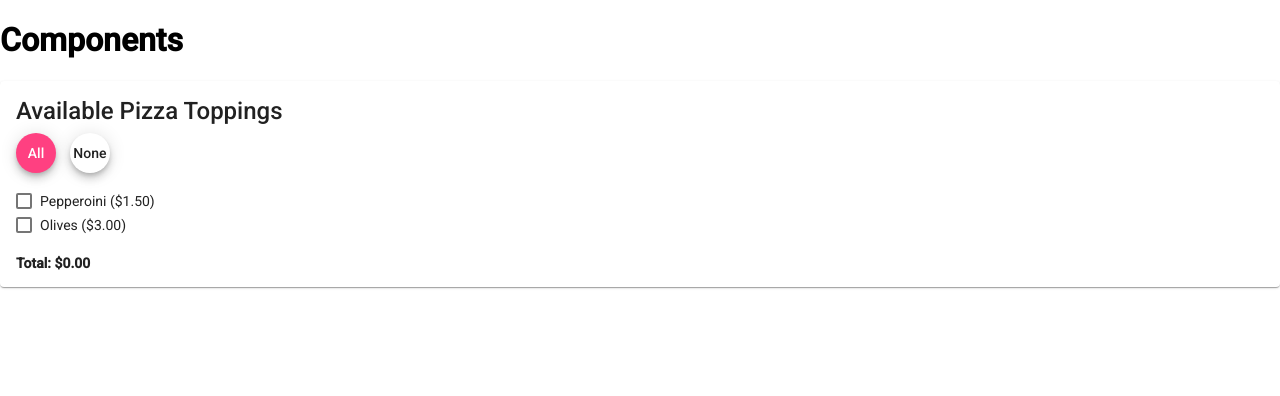
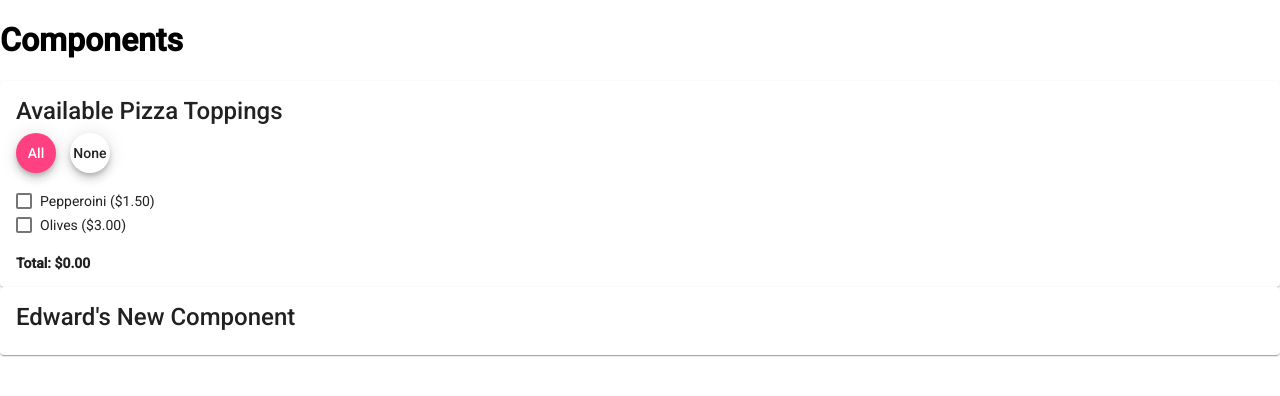
Before and after one commit to tsteelematc/components-2022ftuth, an Angular app: page / in a window 1280 px wide. Shown: the top 396 px of the page. Built offline with nearby package versions, Linux system fonts and the light colour scheme.

Commit message:
Starting to build the new component
Remembered to import the mat module I needed

```diff
--- a/src/app/app.component.html
+++ b/src/app/app.component.html
@@ -2,3 +2,4 @@
   Components
 </h1>
 <pizza-toppings></pizza-toppings>
+<app-ej-sides></app-ej-sides>
--- a/src/app/app.module.ts
+++ b/src/app/app.module.ts
@@ -12,6 +12,7 @@ import { MatCheckboxModule } from '@angular/material/checkbox';
 import { MatFormFieldModule } from '@angular/material/form-field';
 import { MatButtonModule } from '@angular/material/button';
 import { EjSidesComponent } from './ej-sides/ej-sides.component';
+import { MatInputModule } from '@angular/material/input';
 
 
 @NgModule({
@@ -27,7 +28,8 @@ import { EjSidesComponent } from './ej-sides/ej-sides.component';
     MatCardModule,
     MatCheckboxModule,
     MatFormFieldModule,
-    MatButtonModule
+    MatButtonModule,
+    MatInputModule
   ],
   providers: [],
   bootstrap: [AppComponent]
--- a/src/app/ej-sides/ej-sides.component.html
+++ b/src/app/ej-sides/ej-sides.component.html
@@ -1 +1,8 @@
-<p>ej-sides works!</p>
+<mat-card>
+    <mat-card-title>
+        Edward's New Component
+    </mat-card-title>
+    <mat-card-content>
+
+    </mat-card-content>
+</mat-card>
```
